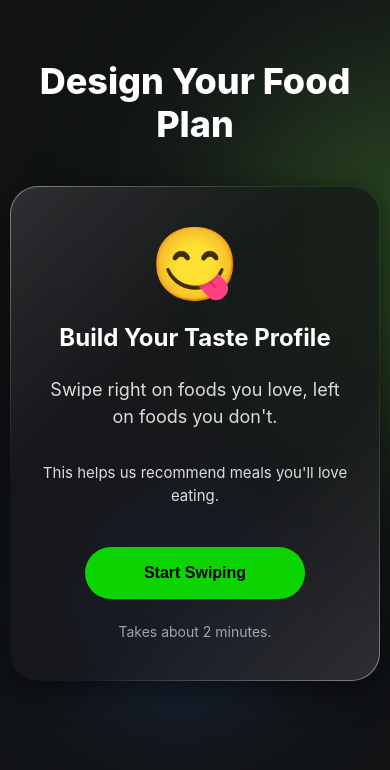
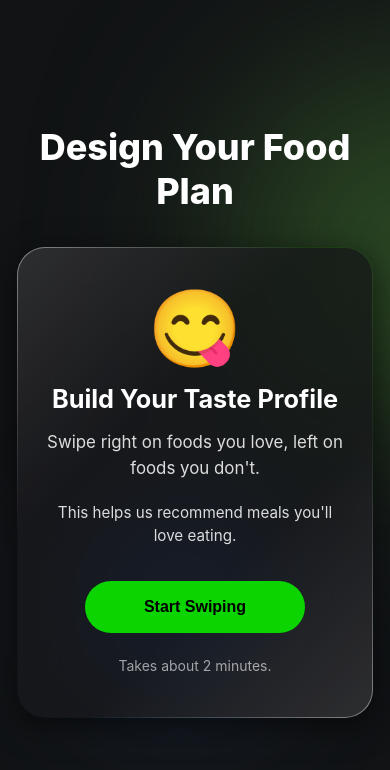
Before and after one commit to vedbhadani/CalorAI, a React (Vite) app: page / in a window 390 px wide. Shown: the top 770 px of the page. Built offline with nearby package versions, Linux system fonts and the light colour scheme.

Commit message:
style(responsive): optimize Intro and Swipe pages for scaling and alignment using viewport units

```diff
--- a/src/components/cards/FoodCard.module.css
+++ b/src/components/cards/FoodCard.module.css
@@ -1,8 +1,12 @@
 .card {
   position: absolute;
-  /* Reverted sizes */
-  width: min(340px, 90vw);
-  height: min(440px, 65vh);
+  left: 0;
+  right: 0;
+  margin: 0 auto;
+  width: 100%;
+  max-width: 430px;
+  height: 58dvh;
+  max-height: 540px;
   border-radius: var(--radius-card);
   box-shadow: var(--shadow-card);
 
--- a/src/components/swipe/ActionButtons.module.css
+++ b/src/components/swipe/ActionButtons.module.css
@@ -86,7 +86,7 @@
   font-size: 11.61px;
   line-height: 13.93px;
   font-weight: 510;
-  color: #404040;
+  color: var(--text-secondary);
   text-align: center;
   mix-blend-mode: plus-lighter;
 }
--- a/src/pages/IntroPage.module.css
+++ b/src/pages/IntroPage.module.css
@@ -1,17 +1,27 @@
 .page {
   display: flex;
   flex-direction: column;
+  min-height: 100dvh;
+}
+
+.container {
+  display: flex;
+  flex-direction: column;
+  justify-content: center;
+  align-items: center;
+  min-height: 100dvh;
+  padding: 4vh 20px 8vh;
 }
 
 .header {
   display: flex;
   justify-content: center;
   align-items: center;
-  padding: 60px 0 40px;
+  padding: 0 0 4vh;
 }
 
 .title {
-  font-size: 36px;
+  font-size: clamp(28px, 5vh, 36px);
   font-weight: 800;
   color: var(--text-primary);
   line-height: 1.2;
@@ -19,16 +29,18 @@
 }
 
 .card {
-  /* Reverted sizes */
   border-radius: var(--radius-card);
-  padding: 40px 28px;
+  padding: 5dvh 6vw;
+  width: 96%;
+  max-width: 400px;
+  min-height: 45dvh;
   display: flex;
   flex-direction: column;
   align-items: center;
+  justify-content: center;
   text-align: center;
   box-shadow: var(--shadow-card);
 
-  /* Kept shiny border effect */
   border: 1px solid transparent;
   background:
     linear-gradient(var(--glass-bg), var(--glass-bg)) padding-box,
@@ -37,32 +49,32 @@
 }
 
 .heroEmoji {
-  font-size: 72px;
+  font-size: clamp(60px, 9vh, 80px);
   line-height: 1;
-  margin-bottom: 24px;
+  margin-bottom: 2vh;
 }
 
 .cardTitle {
-  font-size: 24px;
+  font-size: clamp(20px, 3vh, 28px);
   font-weight: 700;
   color: var(--text-primary);
-  margin-bottom: 24px;
+  margin-bottom: 2vh;
 }
 
 .cardDesc {
-  font-size: 18px;
+  font-size: clamp(15px, 2vh, 18px);
   color: var(--text-secondary);
   line-height: 1.5;
   max-width: 320px;
-  margin-bottom: 32px;
+  margin-bottom: 2.5vh;
 }
 
 .cardSubDesc {
-  font-size: 15px;
+  font-size: clamp(13px, 1.8vh, 16px);
   color: var(--text-secondary);
   line-height: 1.5;
   max-width: 320px;
-  margin-bottom: 40px;
+  margin-bottom: 4vh;
 }
 
 .ctaBtn {
--- a/src/pages/IntroPage.tsx
+++ b/src/pages/IntroPage.tsx
@@ -1,12 +1,20 @@
 import { motion } from 'framer-motion';
 import { useNavigate } from 'react-router-dom';
+import { useSwipeContext } from '../context/SwipeContext';
 import styles from './IntroPage.module.css';
 
 export const IntroPage = () => {
   const navigate = useNavigate();
+  const { reset } = useSwipeContext();
+
+  const handleStart = () => {
+    reset();
+    navigate('/swipe');
+  };
+
   return (
     <div className={`page-bg ${styles.page}`}>
-      <div className="app-container">
+      <div className={`app-container ${styles.container}`}>
         <div className={styles.header}>
           <h1 className={styles.title}>Design Your Food Plan</h1>
         </div>
@@ -20,7 +28,7 @@ export const IntroPage = () => {
           <h2 className={styles.cardTitle}>Build Your Taste Profile</h2>
           <p className={styles.cardDesc}>Swipe right on foods you love, left on foods you don't.</p>
           <p className={styles.cardSubDesc}>This helps us recommend meals you'll love eating.</p>
-          <button className={styles.ctaBtn} onClick={() => navigate('/swipe')}>
+          <button className={styles.ctaBtn} onClick={handleStart}>
             Start Swiping
           </button>
           <p className={styles.timeNote}>Takes about 2 minutes.</p>
--- a/src/pages/SwipePage.module.css
+++ b/src/pages/SwipePage.module.css
@@ -1,13 +1,15 @@
 .page {
   display: flex;
   flex-direction: column;
+  height: 100dvh;
+  overflow: hidden;
 }
 
 .topBar {
   display: flex;
   justify-content: space-between;
   align-items: center;
-  padding: 60px 0 16px;
+  padding: 40px 0 16px;
 }
 
 .undoBtn {
@@ -39,9 +41,10 @@
 .cardArea {
   position: relative;
   width: 100%;
-  height: min(460px, 65vh);
+  height: 60dvh;
+  max-height: 550px;
   display: flex;
   align-items: center;
   justify-content: center;
-  margin-bottom: 12px;
+  margin-bottom: 2dvh;
 }
```
